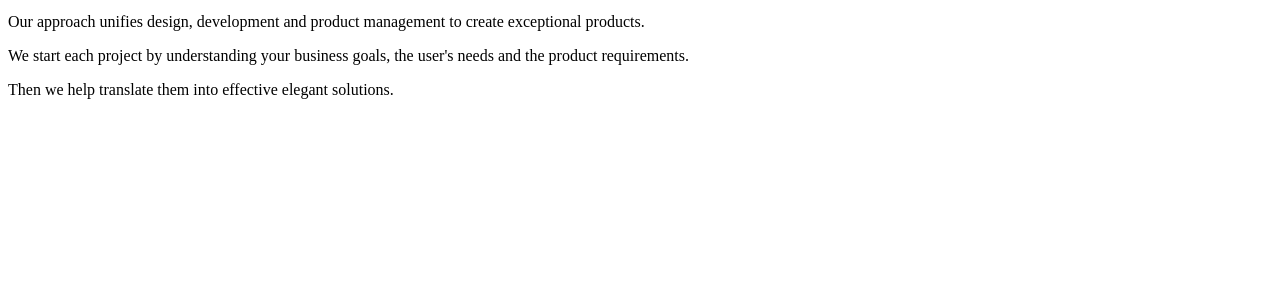
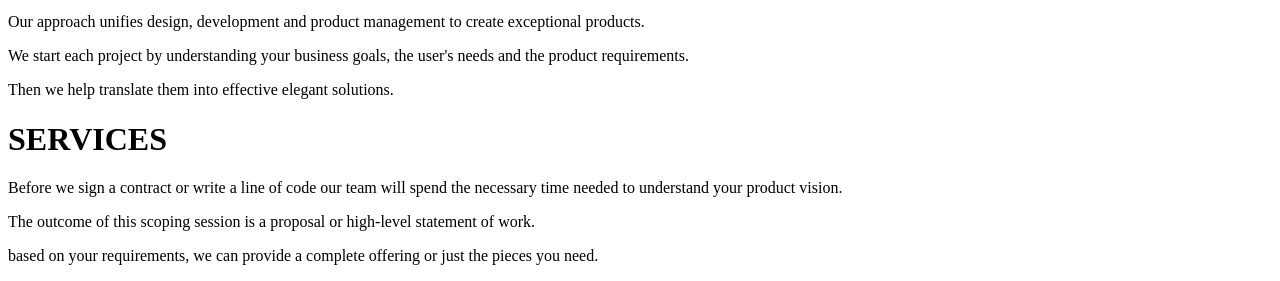
Before and after one commit to wamaisw/delani-studio, a plain HTML site: page index.html in a window 1280 px wide. Shown: the part 743-1024 px from the top of the page. Before the commit the page ends 858 px from the top, so only its background shows below. Drawn offline with Linux system fonts and the light colour scheme.

Commit message:
created a services section

```diff
--- a/index.html
+++ b/index.html
@@ -30,6 +30,15 @@
         <p>We start each project by understanding your business goals, the user's needs and the product requirements.</p>
         <p> Then we help translate them into effective elegant solutions.</p>
     </div>
+    <div class="container-fluid" id="service">
+        <div class="service">
+            <h1>SERVICES</h1>
+            <P>Before we sign a contract or write a line of code our team will spend the necessary time needed to
+                understand your product vision.</P>
+            <p>The outcome of this scoping session is a proposal or high-level statement of work.</p>
+            <p>based on your requirements, we can provide a complete offering or just the pieces you need.</p>
+        </div>
+    </div>
 
 
 </body>
```
